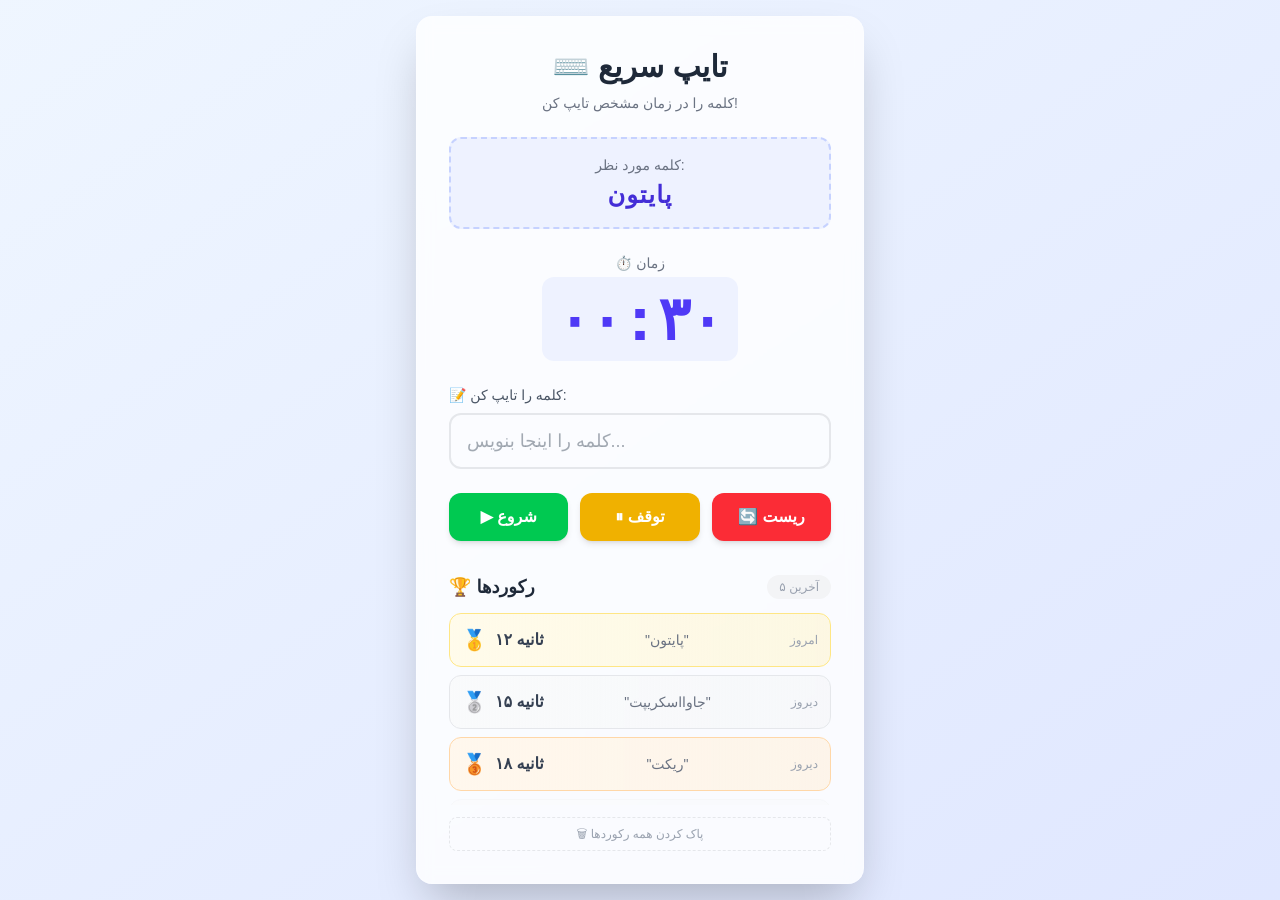
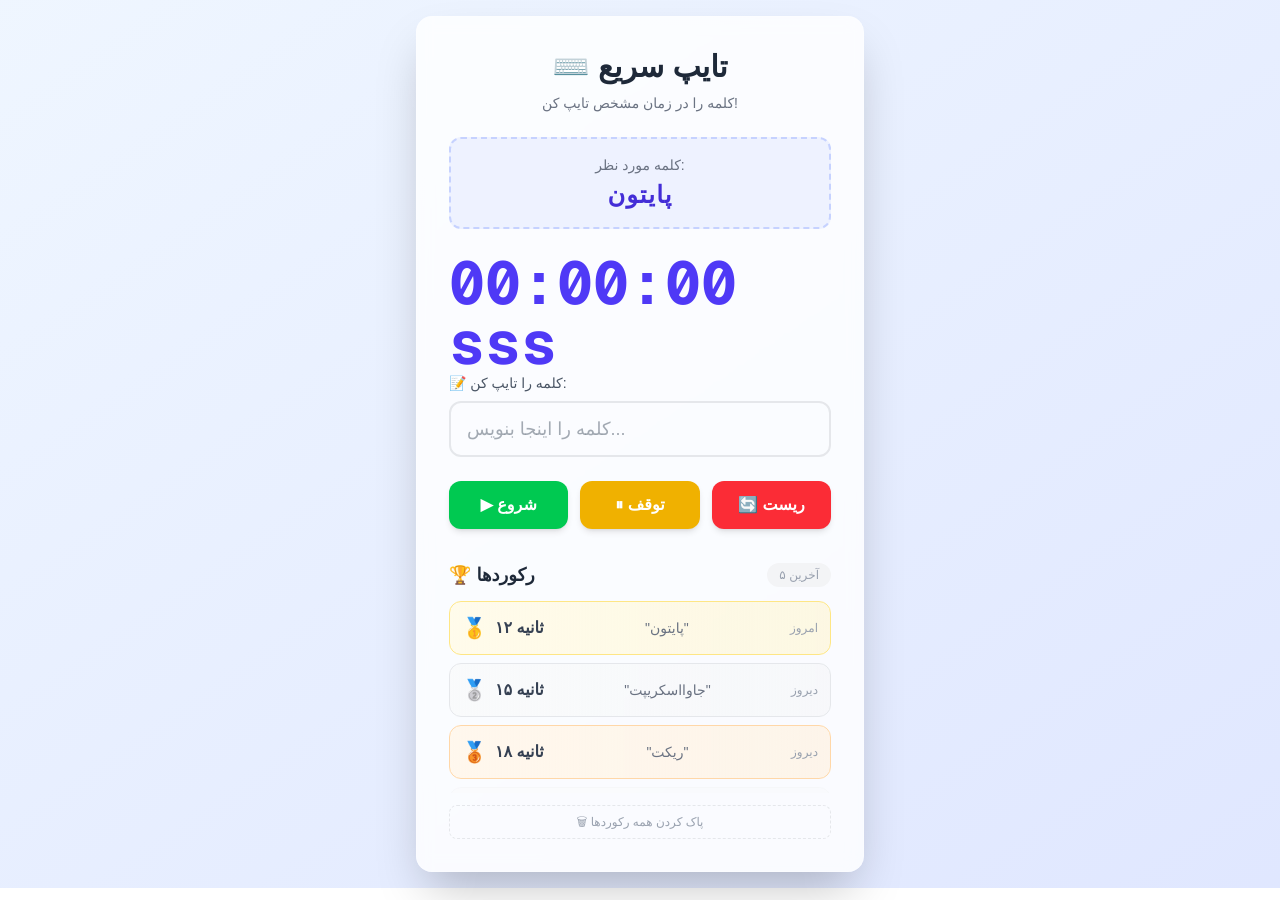
Before and after one commit to Afshin1400-n/type-speed, a Next.js app: page / in a window 1280 px wide. Built offline with nearby package versions, Linux system fonts and the light colour scheme.

Commit message:
add timer in component

```diff
--- /dev/null
+++ b/app/component/Timer.tsx
@@ -0,0 +1,46 @@
+"use client"
+import { useRef , useState  } from "react"
+
+function Timer() {
+
+const [time, setTime] = useState(0) // زمان بر حسب میلی‌ثانیه
+const [isRunning, setIsRunning] = useState(false) // وضعیت اجرا
+const intervalRef = useRef(null)
+
+
+const startTimer = () => {
+  if (isRunning) return
+
+  setIsRunning(true)
+  const startTime = Date.now() - time // برای ادامه از زمان قبلی
+
+  intervalRef.current = setInterval(() => {
+    setTime(Date.now() - startTime)
+  }, 10) // آپدیت هر ۱۰ میلی‌ثانیه
+}
+
+const stopTimer = () => {
+  clearInterval(intervalRef.current)
+  setIsRunning(false)
+}
+
+const formatTime = (milliseconds) => {
+  const totalSeconds = Math.floor(milliseconds / 1000)
+  const minutes = Math.floor(totalSeconds / 60)
+  const seconds = totalSeconds % 60
+  const centiseconds = Math.floor((milliseconds % 1000) / 10)
+
+  return `${String(minutes).padStart(2, '0')}:${String(seconds).padStart(2, '0')}:${String(centiseconds).padStart(2, '0')}`
+}
+
+  return (
+<div className="text-6xl font-mono font-bold text-indigo-600">
+  {formatTime(time)}
+
+<button onClick={startTimer}>sss</button>
+
+</div>
+  )
+}
+
+export default Timer
--- a/app/page.tsx
+++ b/app/page.tsx
@@ -1,3 +1,6 @@
+"use client";
+import Timer from "./component/Timer";
+
 export default function Home() {
   return (
     <div className="min-h-screen bg-gradient-to-br from-blue-50 to-indigo-100 flex items-center justify-center p-4">
@@ -16,12 +19,7 @@ export default function Home() {
         </div>
 
         {/* تایمر */}
-        <div className="text-center mb-6">
-          <span className="text-gray-500 text-sm block mb-1">⏱️ زمان</span>
-          <div className="text-6xl font-mono font-bold text-indigo-600 bg-indigo-50 rounded-xl py-3 px-4 inline-block min-w-[150px]">
-            ۰۰:۳۰
-          </div>
-        </div>
+      <Timer />
 
         {/* اینپوت */}
         <div className="mb-6">
```
